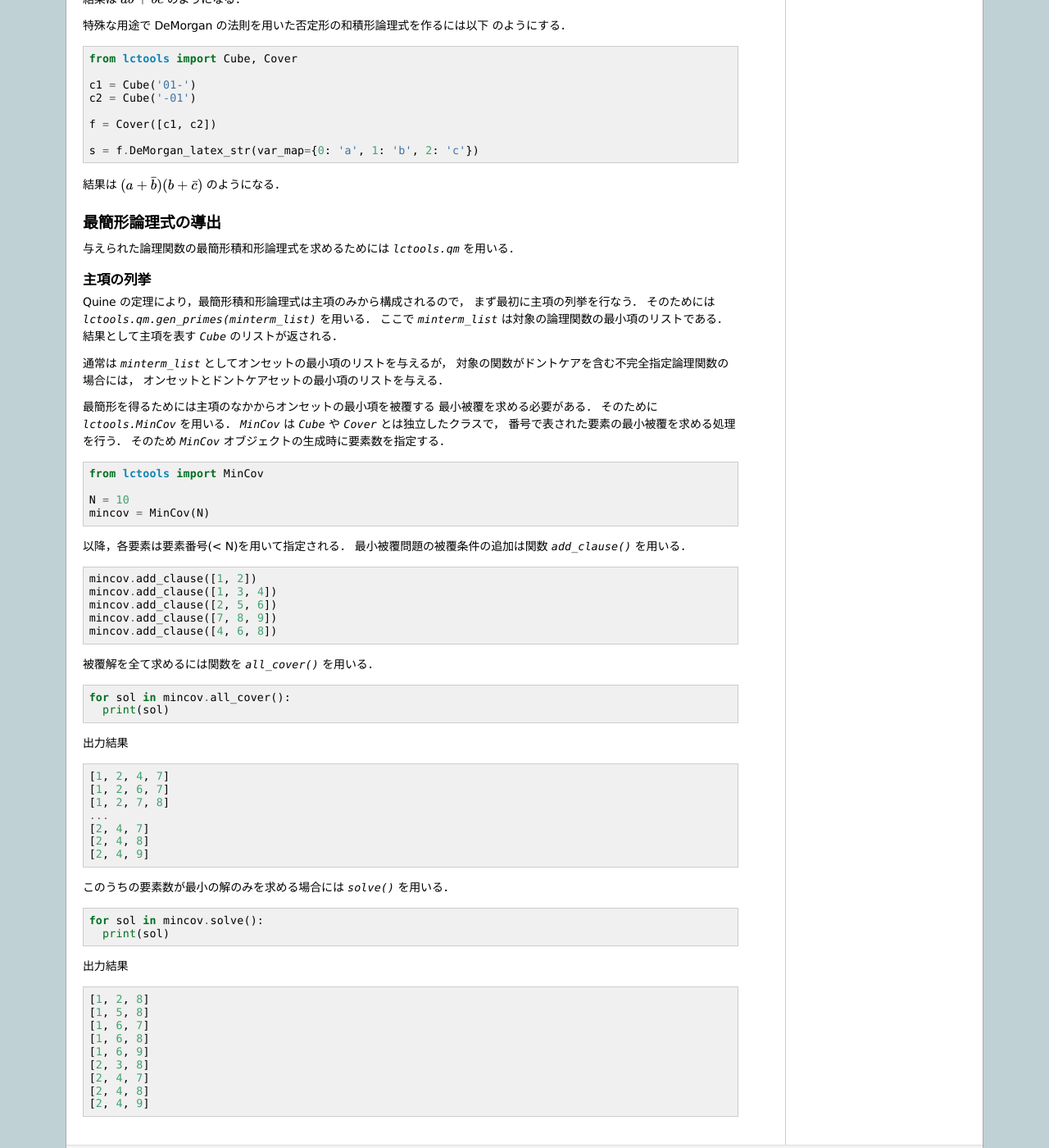
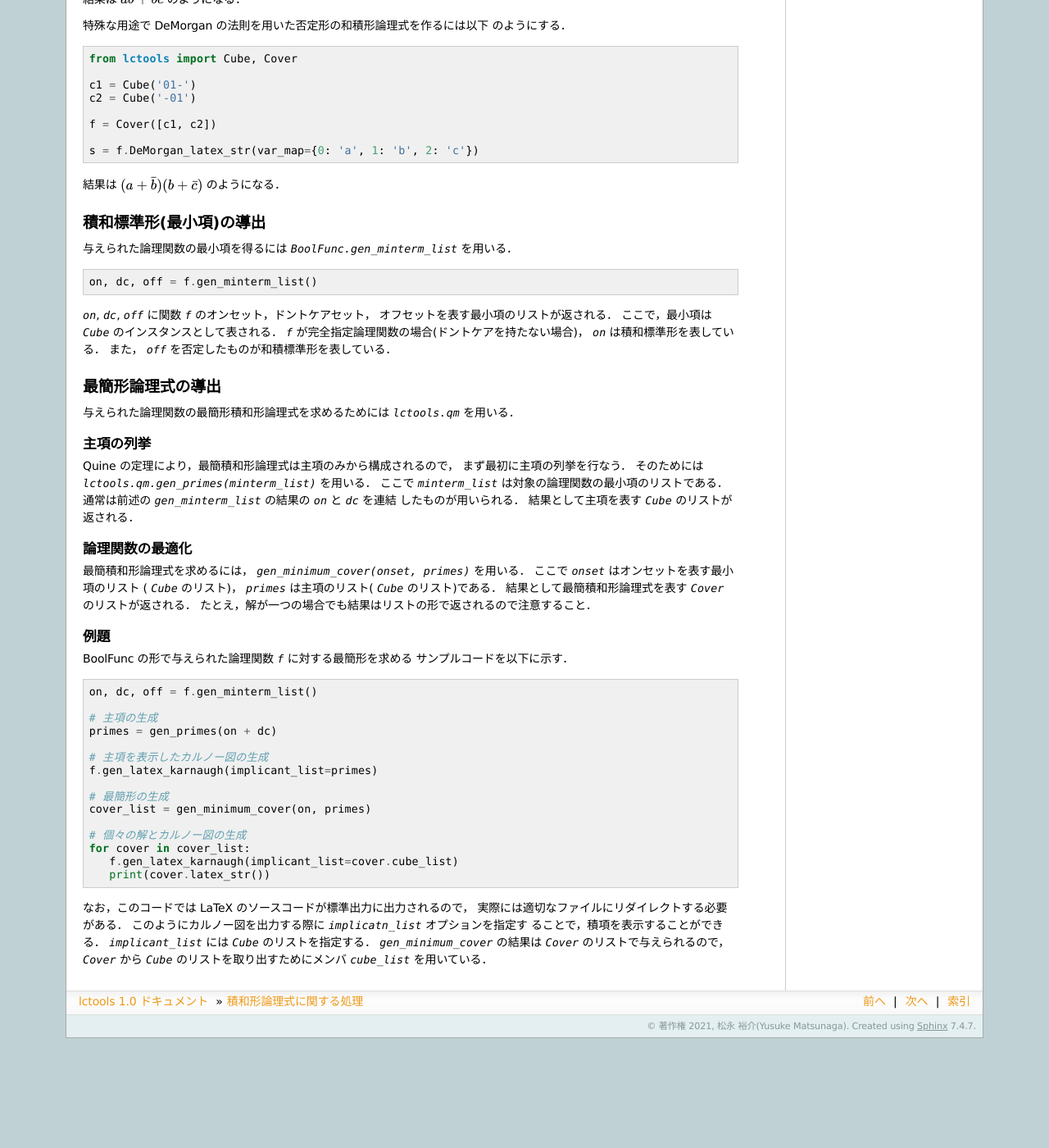
Before and after one commit to yusuke-matsunaga/logictools, a Sphinx documentation site: the page built from docs/sop_tutorial.rst, in a window 1280 px wide and 1400 px high, scrolled down 3143 px. Shown: the whole window at 82% size. Built offline with Sphinx 7.4.7, drawn with Linux system fonts in a browser that asks for light colours; formulas are drawn with MathJax 3; after the commit the page ends 4409 px from its top, so only the background shows below that; some of the changed text lies outside the part shown.

Commit message:
docs 修正

```diff
--- a/docs/function_tutorial.rst
+++ b/docs/function_tutorial.rst
@@ -376,7 +376,7 @@ BoolFunc のオブジェクト単純に生成にするには以下の形式を
                                               LaTeX側で `karnaugh.sty`
 					      を用いる必要がある．
 					      implicant_list に Cube のリストを与えると
-					      カルノー図上で堰項を表示するようになる．
+					      カルノー図上で積項を表示するようになる．
    gen_dpic_hypercube()                       幾何学表現用のLaTeXソースを出力する．
                                               正確には dpic 用のm4マクロを出力する．
    ========================================== ==========================================
--- a/docs/sop_tutorial.rst
+++ b/docs/sop_tutorial.rst
@@ -268,6 +268,23 @@ Cube は生成したあとでも内容を変更することが可能である．
 結果は :math:`(a + \bar{b})(b + \bar{c})` のようになる．
 
 
+積和標準形(最小項)の導出
+------------------------
+
+与えられた論理関数の最小項を得るには `BoolFunc.gen_minterm_list`
+を用いる．
+
+::
+
+   on, dc, off = f.gen_minterm_list()
+
+`on`, `dc`, `off` に関数 `f` のオンセット，ドントケアセット，
+オフセットを表す最小項のリストが返される．
+ここで，最小項は `Cube` のインスタンスとして表される．
+`f` が完全指定論理関数の場合(ドントケアを持たない場合)，
+`on` は積和標準形を表している．
+また， `off` を否定したものが和積標準形を表している．
+
 最簡形論理式の導出
 ------------------
 
@@ -277,77 +294,55 @@ Cube は生成したあとでも内容を変更することが可能である．
 主項の列挙
 ^^^^^^^^^^
 
-Quine の定理により，最簡形積和形論理式は主項のみから構成されるので，
+Quine の定理により，最簡積和形論理式は主項のみから構成されるので，
 まず最初に主項の列挙を行なう．
 そのためには `lctools.qm.gen_primes(minterm_list)` を用いる．
 ここで `minterm_list` は対象の論理関数の最小項のリストである．
+通常は前述の `gen_minterm_list` の結果の `on` と `dc` を連結
+したものが用いられる．
 結果として主項を表す `Cube` のリストが返される．
 
-通常は `minterm_list` としてオンセットの最小項のリストを与えるが，
-対象の関数がドントケアを含む不完全指定論理関数の場合には，
-オンセットとドントケアセットの最小項のリストを与える．
+論理関数の最適化
+^^^^^^^^^^^^^^^^
 
-最簡形を得るためには主項のなかからオンセットの最小項を被覆する
-最小被覆を求める必要がある．
-そのために `lctools.MinCov` を用いる．
-`MinCov` は `Cube` や `Cover` とは独立したクラスで，
-番号で表された要素の最小被覆を求める処理を行う．
-そのため `MinCov` オブジェクトの生成時に要素数を指定する．
+最簡積和形論理式を求めるには，
+`gen_minimum_cover(onset, primes)` を用いる．
+ここで `onset` はオンセットを表す最小項のリスト
+( `Cube` のリスト)，
+`primes` は主項のリスト( `Cube` のリスト)である．
+結果として最簡積和形論理式を表す `Cover` のリストが返される．
+たとえ，解が一つの場合でも結果はリストの形で返されるので注意すること．
+
+例題
+^^^^^
+
+BoolFunc の形で与えられた論理関数 `f` に対する最簡形を求める
+サンプルコードを以下に示す．
 
 ::
 
-   from lctools import MinCov
+   on, dc, off = f.gen_minterm_list()
 
-   N = 10
-   mincov = MinCov(N)
+   # 主項の生成
+   primes = gen_primes(on + dc)
 
-以降，各要素は要素番号(< N)を用いて指定される．
-最小被覆問題の被覆条件の追加は関数 `add_clause()` を用いる．
+   # 主項を表示したカルノー図の生成
+   f.gen_latex_karnaugh(implicant_list=primes)
 
-::
+   # 最簡形の生成
+   cover_list = gen_minimum_cover(on, primes)
 
-   mincov.add_clause([1, 2])
-   mincov.add_clause([1, 3, 4])
-   mincov.add_clause([2, 5, 6])
-   mincov.add_clause([7, 8, 9])
-   mincov.add_clause([4, 6, 8])
+   # 個々の解とカルノー図の生成
+   for cover in cover_list:
+      f.gen_latex_karnaugh(implicant_list=cover.cube_list)
+      print(cover.latex_str())
 
-被覆解を全て求めるには関数を `all_cover()` を用いる．
 
-::
-
-   for sol in mincov.all_cover():
-     print(sol)
-
-出力結果
-
-::
-
-   [1, 2, 4, 7]
-   [1, 2, 6, 7]
-   [1, 2, 7, 8]
-   ...
-   [2, 4, 7]
-   [2, 4, 8]
-   [2, 4, 9]
-
-このうちの要素数が最小の解のみを求める場合には `solve()` を用いる．
-
-::
-
-   for sol in mincov.solve():
-     print(sol)
-
-出力結果
-
-::
-
-   [1, 2, 8]
-   [1, 5, 8]
-   [1, 6, 7]
-   [1, 6, 8]
-   [1, 6, 9]
-   [2, 3, 8]
-   [2, 4, 7]
-   [2, 4, 8]
-   [2, 4, 9]
+なお，このコードでは LaTeX のソースコードが標準出力に出力されるので，
+実際には適切なファイルにリダイレクトする必要がある．
+このようにカルノー図を出力する際に `implicatn_list` オプションを指定す
+ることで，積項を表示することができる．
+`implicant_list` には `Cube` のリストを指定する．
+`gen_minimum_cover` の結果は `Cover` のリストで与えられるので，
+`Cover` から `Cube` のリストを取り出すためにメンバ `cube_list`
+を用いている．
```
Also changed, not shown: other parts of docs/function_tutorial.rst (+1 -1 lines).
